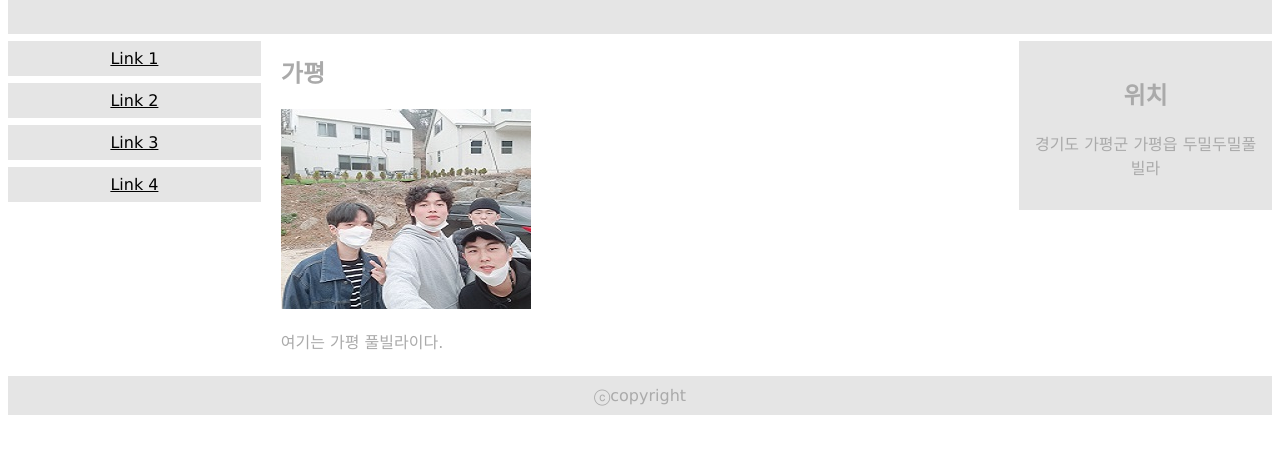
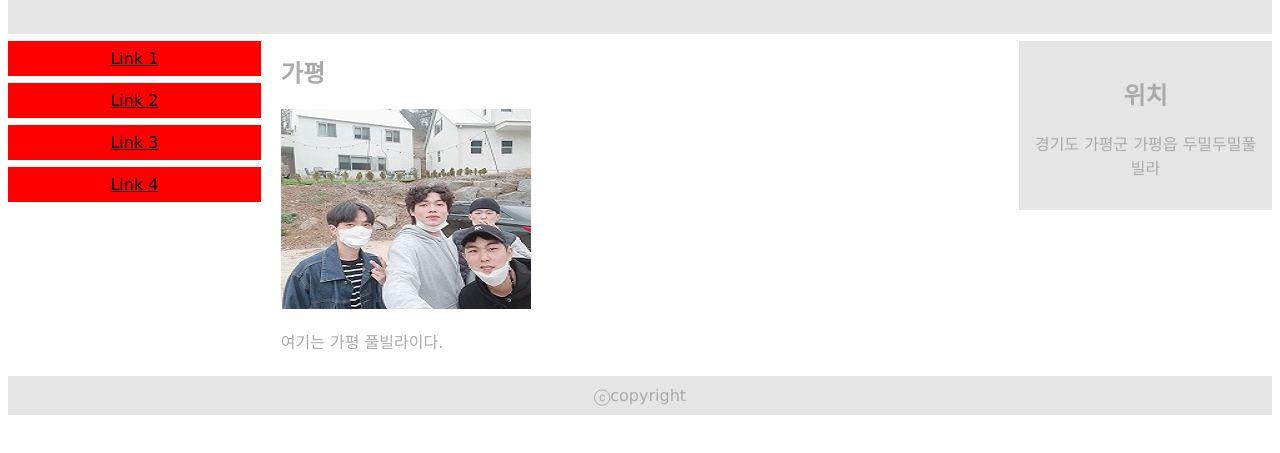
Before and after one commit to Dongjun0425/dongjun0425.github.io, a plain HTML site: page gp.html in a window 1280 px wide. Shown: the part 85-538 px from the top of the page. Drawn offline with Linux system fonts and the light colour scheme.

Commit message:
Update gp.html

```diff
--- a/gp.html
+++ b/gp.html
@@ -12,7 +12,7 @@
         text-align:center;
       }
       .menu a{
-        background-color:#e5e5e5;
+        background-color:#ff0000;
         padding:8px;
         margin-top:7px;
         display:block;
```
